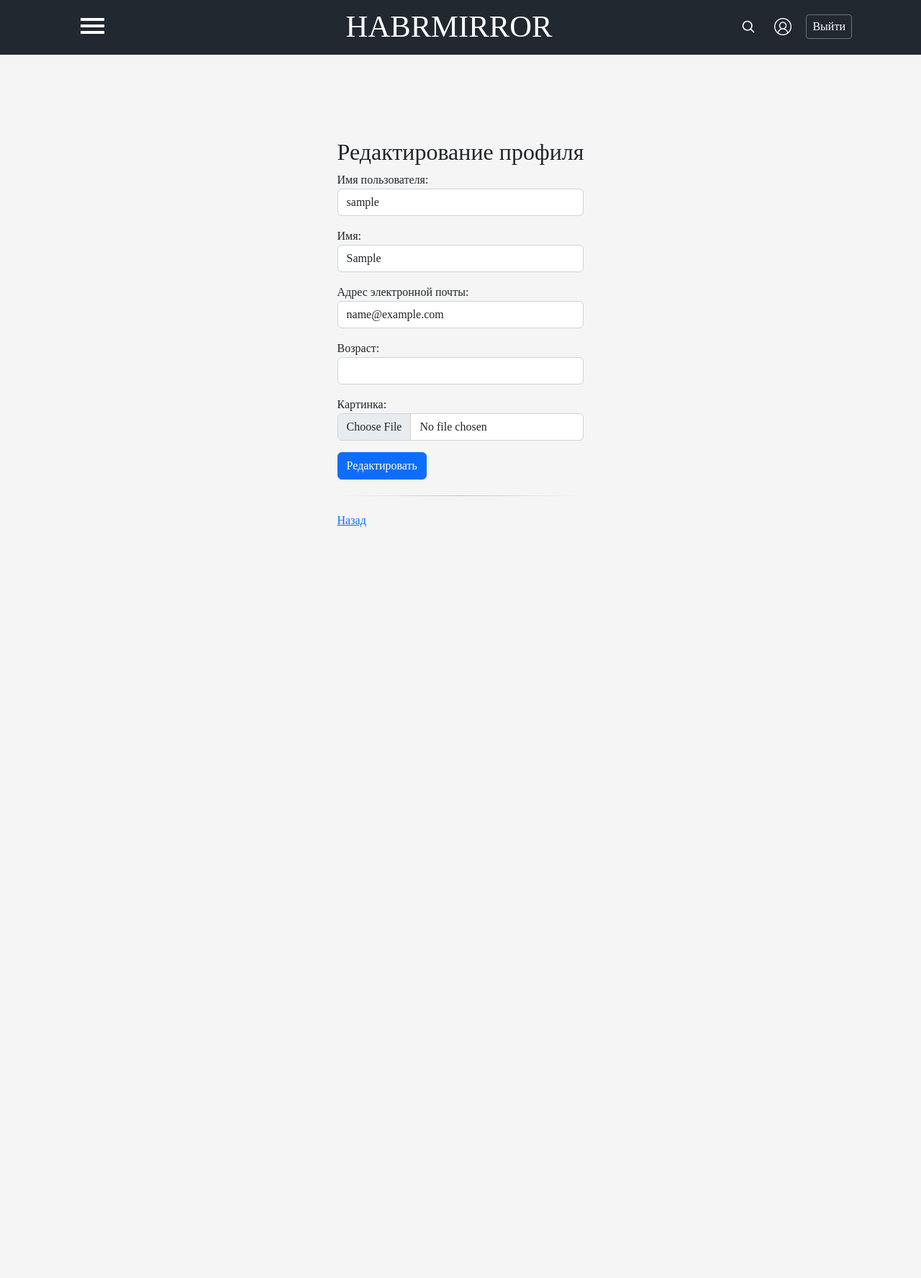
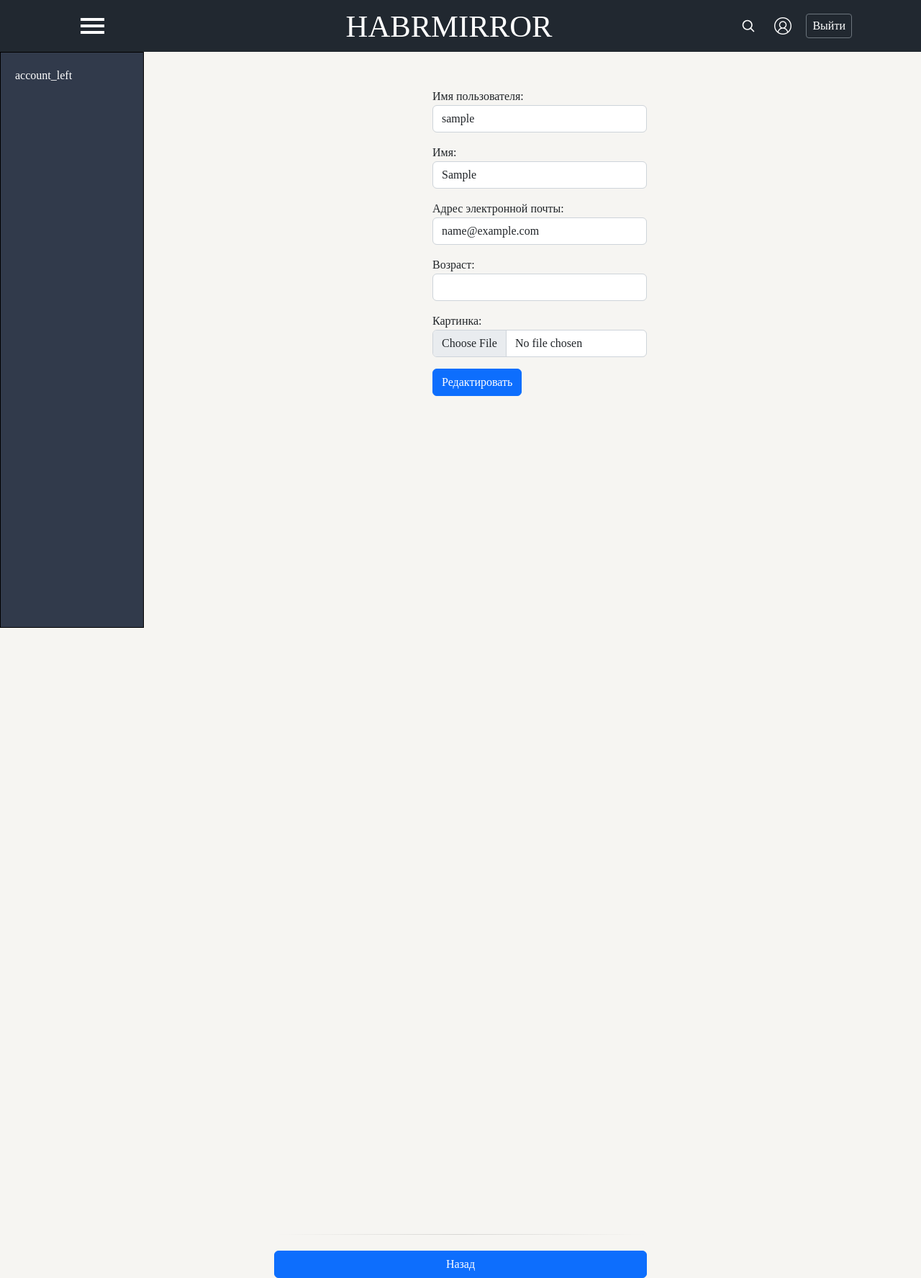
Before and after one commit to VladSemiletov/habrmirror, a Django app: page /auth/account/ in a window 1280 px wide. Shown: the whole page at 72% size. Before the commit the page ends 732 px from the top, so only its background shows below. Run offline with Django 4.2, Linux system fonts and the light colour scheme; the visitor is signed in with stand-in values (Sample User, id 1); some libraries are stand-ins or nearby versions.

Commit message:
обновил разметку и стили личного кабенета account

```diff
--- a/authapp/templates/authapp/account.html
+++ b/authapp/templates/authapp/account.html
@@ -1,18 +1,110 @@
-{% extends 'authapp/base.html' %}
+<!DOCTYPE html>
+
 {% load static %}
 
-{% block head %}
-    <div class="h2 text-center head">
-        Редактирование профиля
-    </div>
+<html>
+    <head>
+        <meta charset="utf-8">
+        <title>Habrmirror</title>
+        {% block css %}
+            <link rel="stylesheet" type="text/css" href="{% static 'css/bootstrap.min.css' %}">
+            <link rel="stylesheet" type="text/css" href="{% static 'css/blog.css' %}">
+            <link rel="stylesheet" type="text/css" href="{% static 'style.css' %}">
         {% endblock %}
 
-{% block content %}
+        {% block js %}
+        {% endblock %}
+    </head>
+
+    <body>
+        <header>
+            <div>
+                <nav role="navigation">
+                    <div id="menuToggle">
+                        <input type="checkbox" />
+                        <span></span>
+                        <span></span>
+                        <span></span>
+
+                        <ul id="menu">
+                            <li><a href="#">Главная</a></li>
+                            <li><a href="#">Дизайн</a></li>
+                            <li><a href="#">Веб разработка</a></li>
+                            <li><a href="#">Мобильная разработка</a></li>
+                            <li><a href="#">Маркетинг</a></li>
+                        </ul>
+                    </div>
+                </nav>
+            </div>
+
+            <div class="header_center">
+                <a class="header_title"></a>
+            </div>
+            <div class="header_center">
+                <a class="header_title line-after-heading" href="{% url 'index' %}">Habrmirror</a>
+            </div>
+
+
+            <div class="header_right">
+                <a class="link-secondary" href="#" aria-label="Search">
+                    <svg class="mx-3"
+                         xmlns="http://www.w3.org/2000/svg"
+                         width="20"
+                         height="20"
+                         fill="none"
+                         stroke="currentColor"
+                         stroke-linecap="round"
+                         stroke-linejoin="round"
+                         stroke-width="2"
+                         role="img"
+                         viewBox="0 0 24 24">
+                            <title>Search</title>
+                            <circle cx="10.5" cy="10.5" r="7.5"/>
+                            <path d="M21 21l-5.2-5.2"/>
+                    </svg>
+                </a>
+
+                {% if user.is_authenticated %}
+                    <a class="header_right_user" href="{% url 'authapp:account' %}" aria-label="User">
+                      <img src="{% static 'img/user_24.png' %}" alt="user">
+                    </a>
+
+                <a class="btn btn-sm btn-outline-secondary"
+                     href="{% url 'authapp:logout' %}"
+                     style="--bs-btn-color: white; --bs-btn-font-size: 1rem;">
+                    Выйти
+                </a>
+                {% else %}
+                <a class="btn btn-sm btn-outline-secondary"
+                     href="{% url 'authapp:login' %}"
+                     style="--bs-btn-color: white; --bs-btn-font-size: 1rem;">
+                    Войти
+                </a>
+                {% endif %}
+
+            </div>
+        </header>
+
+
+        <div class="container_account">
+                <div class="container_account_main">
+                    <div class="account_left">
+                        <p>account_left</p>
+                    </div>
+                </div>
+
+                <div class="container_account_main">
+                    <div class="account_right">
                         <form class="form-horizontal" action="{% url 'auth:account' %}" method="post" enctype="multipart/form-data">
                             {% csrf_token %}
                             {{ account_form.as_p }}
                             <input type="submit" class="btn btn-primary" value="Редактировать">
                         </form>
+                    </div>
+
                     <hr>
-    <a href="{% url 'index' %}">Назад</a>
-{% endblock %}
+                    <a class="btn btn-primary" href="{% url 'index' %}">Назад</a>
+                </div>
+        </div>
+    </body>
+</html>
--- a/mainapp/templates/mainapp/index.html
+++ b/mainapp/templates/mainapp/index.html
@@ -190,7 +190,7 @@
 
           <nav class="blog-pagination" aria-label="Pagination">
             <a class="btn btn-outline-primary rounded-pill" href="#">Старые</a>
-            <a class="btn btn-outline-secondary rounded-pill disabled">Новые</a>
+            <a class="btn btn-outline-secondary rounded-pill disabled" href="#">Новые</a>
           </nav>
         </div>
 
--- a/static/style.css
+++ b/static/style.css
@@ -4,7 +4,7 @@ body{
 }
 
 hr {
-    background-image: linear-gradient(to right, transparent, rgba(0, 0, 0, 0.8), transparent);
+    background-image: linear-gradient(to right, transparent, rgba(0, 0, 0, 0.5), transparent);
     border: 0;
     height: 1px;
     margin: 22px 0 22px 0;box-sizing:
@@ -15,18 +15,19 @@ hr {
 
 /*start  -->  header*/
 header {
-    background: #212830;
-    text-align: center;
-    padding: 1rem 6rem 1rem 4rem;
-    border-bottom: 1px solid #e5e5e5;
-    line-height: 1;
-    text-color: white;
     display: flex;
     justify-content: space-between;
     position: fixed;
     top: 0;
     width: 100%;
+    height: 4.5rem;
+    background: #212830;
+    padding: 1rem 6rem 1rem 4rem;
+    border-bottom: 1px solid #e5e5e5;
     border-block-color: #212830;
+    line-height: 1;
+    text-color: white;
+    text-align: center;
 }
 
 .header_main {
@@ -422,3 +423,40 @@ header {
   border-top-right-radius: 0;
 }
 /*end  -->  authapp*/
+
+
+
+/*start  -->  account*/
+.container_account {
+    display: flex;
+    justify-content: center;
+    align-items: center;
+    width: 100%;
+    height: auto;
+    flex-wrap: wrap;
+    margin: 4.5rem 0 0;
+}
+
+.container_account_main {
+    display: flex;
+    flex-direction: column;
+}
+
+.account_left {
+    background: #313a4b;
+    color: white;
+    width: 25vh;
+    height: 100vh;
+    position: fixed;
+    top: 4.5rem;
+    left: 0;
+    padding: 20px;
+    border: 1px solid #000;
+}
+
+.account_right {
+    margin-top: 20px;
+    padding: 30px 0 10px calc(25vh + 20px);
+    height: 200vh;
+}
+/*end  -->  account*/
```
Also changed, not shown: authapp/templates/authapp/account_old.html (added, +18 -0 lines), authapp/templates/authapp/base.html (line endings or trailing spaces). Lines whose indentation alone changed are shown as unchanged.
